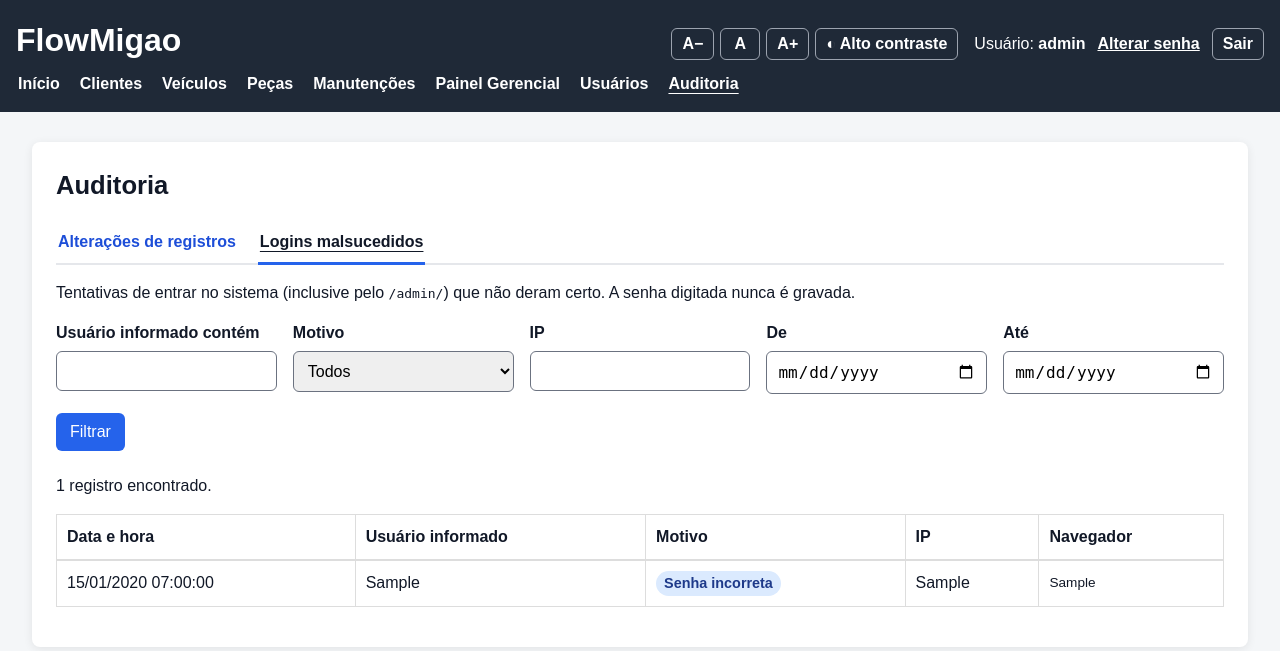
After one commit to jeanmichelms/flowmigao, a Django app: page /auditoria/logins/ in a window 1280 px wide. The commit adds this page. Shown: the top 651 px of the page. Run offline with Django 5.2, Linux system fonts and the light colour scheme; a user stored in the database is signed in; tables that the repository leaves empty hold one stand-in row (values such as "Sample post"); parts of the project's set-up code (start-up, migrations or seed data) failed here and were passed over.

Commit message:
#15 - Criar auditoria

```diff
--- a/auditoria/apps.py
+++ b/auditoria/apps.py
@@ -7,5 +7,6 @@ class AuditoriaConfig(AppConfig):
     verbose_name = 'Auditoria'
 
     def ready(self):
+        from . import logins  # noqa: F401  (registra as tentativas de login malsucedidas)
         from .sinais import conectar_sinais
         conectar_sinais()
--- a/auditoria/forms.py
+++ b/auditoria/forms.py
@@ -3,7 +3,7 @@ import datetime
 from django import forms
 from django.utils import timezone
 
-from .models import RegistroAuditoria
+from .models import RegistroAuditoria, TentativaLogin
 from .sinais import modelos_monitorados
 
 SISTEMA = '__sistema__'
@@ -27,14 +27,33 @@ def inicio_do_dia(data):
     return timezone.make_aware(datetime.datetime.combine(data, datetime.time.min))
 
 
-class FiltroAuditoriaForm(forms.Form):
+class FiltroPeriodoForm(forms.Form):
+    data_inicio = forms.DateField(label='De', required=False, widget=forms.DateInput(attrs={'type': 'date'}))
+    data_fim = forms.DateField(label='Até', required=False, widget=forms.DateInput(attrs={'type': 'date'}))
+
+    def clean(self):
+        dados = super().clean()
+        inicio, fim = dados.get('data_inicio'), dados.get('data_fim')
+        if inicio and fim and inicio > fim:
+            self.add_error('data_fim', 'A data final deve ser igual ou posterior à data inicial.')
+        return dados
+
+    def filtrar_periodo(self, itens):
+        # Faixa de data/hora em vez de __date: no MySQL, __date depende das tabelas de fuso horário,
+        # que normalmente não estão carregadas, e o filtro não encontraria nada
+        if self.cleaned_data['data_inicio']:
+            itens = itens.filter(data_hora__gte=inicio_do_dia(self.cleaned_data['data_inicio']))
+        if self.cleaned_data['data_fim']:
+            itens = itens.filter(data_hora__lt=inicio_do_dia(self.cleaned_data['data_fim'] + datetime.timedelta(days=1)))
+        return itens
+
+
+class FiltroAuditoriaForm(FiltroPeriodoForm):
     tipo = forms.ChoiceField(label='Tipo de registro', required=False)
     acao = forms.ChoiceField(
         label='Ação', required=False, choices=[('', 'Todas')] + RegistroAuditoria.Acao.choices
     )
     usuario = forms.ChoiceField(label='Usuário', required=False)
-    data_inicio = forms.DateField(label='De', required=False, widget=forms.DateInput(attrs={'type': 'date'}))
-    data_fim = forms.DateField(label='Até', required=False, widget=forms.DateInput(attrs={'type': 'date'}))
     busca = forms.CharField(
         label='Registro contém', required=False, max_length=100,
         help_text='Parte do nome, placa, CPF, descrição...',
@@ -42,17 +61,12 @@ class FiltroAuditoriaForm(forms.Form):
     # Usado pelo link "Ver histórico" das telas de detalhe (junto com o tipo)
     objeto = forms.CharField(required=False, widget=forms.HiddenInput())
 
+    field_order = ['tipo', 'acao', 'usuario', 'data_inicio', 'data_fim', 'busca']
+
     def __init__(self, *args, **kwargs):
         super().__init__(*args, **kwargs)
         self.fields['tipo'].choices = opcoes_de_tipo()
         self.fields['usuario'].choices = opcoes_de_usuario()
-
-    def clean(self):
-        dados = super().clean()
-        inicio, fim = dados.get('data_inicio'), dados.get('data_fim')
-        if inicio and fim and inicio > fim:
-            self.add_error('data_fim', 'A data final deve ser igual ou posterior à data inicial.')
-        return dados
 
     def filtrar(self, registros):
         dados = self.cleaned_data
@@ -67,12 +81,26 @@ class FiltroAuditoriaForm(forms.Form):
             registros = registros.filter(usuario_nome='')
         elif dados['usuario']:
             registros = registros.filter(usuario_nome=dados['usuario'])
-        # Faixa de data/hora em vez de __date: no MySQL, __date depende das tabelas de fuso horário,
-        # que normalmente não estão carregadas, e o filtro não encontraria nada
-        if dados['data_inicio']:
-            registros = registros.filter(data_hora__gte=inicio_do_dia(dados['data_inicio']))
-        if dados['data_fim']:
-            registros = registros.filter(data_hora__lt=inicio_do_dia(dados['data_fim'] + datetime.timedelta(days=1)))
         if dados['busca']:
             registros = registros.filter(objeto_descricao__icontains=dados['busca'])
-        return registros
+        return self.filtrar_periodo(registros)
+
+
+class FiltroLoginForm(FiltroPeriodoForm):
+    usuario = forms.CharField(label='Usuário informado contém', required=False, max_length=150)
+    motivo = forms.ChoiceField(
+        label='Motivo', required=False, choices=[('', 'Todos')] + TentativaLogin.Motivo.choices
+    )
+    ip = forms.GenericIPAddressField(label='IP', required=False)
+
+    field_order = ['usuario', 'motivo', 'ip', 'data_inicio', 'data_fim']
+
+    def filtrar(self, tentativas):
+        dados = self.cleaned_data
+        if dados['usuario']:
+            tentativas = tentativas.filter(usuario_informado__icontains=dados['usuario'])
+        if dados['motivo']:
+            tentativas = tentativas.filter(motivo=dados['motivo'])
+        if dados['ip']:
+            tentativas = tentativas.filter(ip=dados['ip'])
+        return self.filtrar_periodo(tentativas)
--- a/auditoria/urls.py
+++ b/auditoria/urls.py
@@ -1,7 +1,8 @@
 from django.urls import path
 
-from .views import AuditoriaListView
+from .views import AuditoriaListView, TentativaLoginListView
 
 urlpatterns = [
     path('', AuditoriaListView.as_view(), name='auditoria_lista'),
+    path('logins/', TentativaLoginListView.as_view(), name='auditoria_logins'),
 ]
--- a/auditoria/views.py
+++ b/auditoria/views.py
@@ -2,25 +2,39 @@ from django.views.generic import ListView
 
 from usuarios.views import SomenteAdministradorMixin
 
-from .forms import FiltroAuditoriaForm
-from .models import RegistroAuditoria
+from .forms import FiltroAuditoriaForm, FiltroLoginForm
+from .models import RegistroAuditoria, TentativaLogin
 
 
-class AuditoriaListView(SomenteAdministradorMixin, ListView):
-    model = RegistroAuditoria
-    template_name = 'auditoria/lista.html'
-    context_object_name = 'registros'
+class ListaFiltradaMixin(SomenteAdministradorMixin):
+    """Lista só para administradores, com filtros enviados por GET e 50 itens por página."""
+
+    filtro_class = None
     paginate_by = 50
 
     def get_queryset(self):
-        self.filtro = FiltroAuditoriaForm(self.request.GET)
-        registros = super().get_queryset().select_related('tipo')
+        self.filtro = self.filtro_class(self.request.GET)
+        itens = super().get_queryset()
         if self.filtro.is_valid():
-            registros = self.filtro.filtrar(registros)
-        return registros
+            itens = self.filtro.filtrar(itens)
+        return itens
 
     def get_context_data(self, **kwargs):
         contexto = super().get_context_data(**kwargs)
         contexto['filtro'] = self.filtro
         contexto['filtrando'] = any(self.request.GET.get(nome) for nome in self.filtro.fields)
         return contexto
+
+
+class AuditoriaListView(ListaFiltradaMixin, ListView):
+    queryset = RegistroAuditoria.objects.select_related('tipo')
+    filtro_class = FiltroAuditoriaForm
+    template_name = 'auditoria/lista.html'
+    context_object_name = 'registros'
+
+
+class TentativaLoginListView(ListaFiltradaMixin, ListView):
+    model = TentativaLogin
+    filtro_class = FiltroLoginForm
+    template_name = 'auditoria/logins.html'
+    context_object_name = 'tentativas'
--- /dev/null
+++ b/templates/auditoria/abas.html
@@ -0,0 +1,6 @@
+{% with rota=request.resolver_match.url_name %}
+<nav class="abas" aria-label="Seções da auditoria">
+    <a href="{% url 'auditoria_lista' %}"{% if rota == 'auditoria_lista' %} aria-current="page"{% endif %}>Alterações de registros</a>
+    <a href="{% url 'auditoria_logins' %}"{% if rota == 'auditoria_logins' %} aria-current="page"{% endif %}>Logins malsucedidos</a>
+</nav>
+{% endwith %}
--- /dev/null
+++ b/templates/auditoria/filtros.html
@@ -0,0 +1,15 @@
+{% comment %}Formulário de filtros das telas de auditoria. Uso: {% include 'auditoria/filtros.html' with limpar_url=... %}{% endcomment %}
+<form method="get" class="filtros" aria-labelledby="titulo-filtros">
+    <h2 id="titulo-filtros" class="visually-hidden">Filtros</h2>
+    {% include 'includes/resumo_erros.html' with form=filtro %}
+    <div class="filtros-campos">
+        {% for campo in filtro.visible_fields %}
+            {% include 'includes/campo.html' with campo=campo %}
+        {% endfor %}
+    </div>
+    {% for campo in filtro.hidden_fields %}{{ campo }}{% endfor %}
+    <button class="btn" type="submit">Filtrar</button>
+    {% if filtrando %}<a class="btn btn-secondary" href="{{ limpar_url }}">Limpar filtros</a>{% endif %}
+</form>
+
+<p role="status">{{ paginator.count }} registro{{ paginator.count|pluralize }} encontrado{{ paginator.count|pluralize }}.</p>
--- /dev/null
+++ b/templates/auditoria/logins.html
@@ -0,0 +1,44 @@
+{% extends 'base.html' %}
+
+{% block title %}Logins malsucedidos{% endblock %}
+
+{% block content %}
+<h1>Auditoria</h1>
+{% include 'auditoria/abas.html' %}
+<p>Tentativas de entrar no sistema (inclusive pelo <code>/admin/</code>) que não deram certo. A senha digitada nunca é gravada.</p>
+
+{% url 'auditoria_logins' as limpar_url %}
+{% include 'auditoria/filtros.html' with limpar_url=limpar_url %}
+
+<div class="table-responsive" role="region" aria-labelledby="tabela-logins" tabindex="0">
+    <table>
+        <caption id="tabela-logins" class="visually-hidden">Tentativas de login malsucedidas</caption>
+        <thead>
+            <tr>
+                <th scope="col">Data e hora</th>
+                <th scope="col">Usuário informado</th>
+                <th scope="col">Motivo</th>
+                <th scope="col">IP</th>
+                <th scope="col">Navegador</th>
+            </tr>
+        </thead>
+        <tbody>
+            {% for tentativa in tentativas %}
+            <tr>
+                <td>{{ tentativa.data_hora|date:'d/m/Y H:i:s' }}</td>
+                <td>{{ tentativa.usuario_informado }}</td>
+                <td><span class="acao acao-{% if tentativa.motivo == 'INEXISTENTE' %}exclusao{% else %}alteracao{% endif %}">{{ tentativa.get_motivo_display }}</span></td>
+                <td>{{ tentativa.ip|default:'-' }}</td>
+                <td class="navegador">{{ tentativa.navegador|default:'-' }}</td>
+            </tr>
+            {% empty %}
+            <tr>
+                <td colspan="5">Nenhuma tentativa encontrada.</td>
+            </tr>
+            {% endfor %}
+        </tbody>
+    </table>
+</div>
+
+{% include 'auditoria/paginacao.html' %}
+{% endblock %}
--- /dev/null
+++ b/templates/auditoria/paginacao.html
@@ -0,0 +1,7 @@
+{% if is_paginated %}
+<nav class="paginacao" aria-label="Páginas">
+    {% if page_obj.has_previous %}<a class="btn btn-secondary" href="{% querystring page=page_obj.previous_page_number %}">Anterior</a>{% endif %}
+    <span>Página {{ page_obj.number }} de {{ paginator.num_pages }}</span>
+    {% if page_obj.has_next %}<a class="btn btn-secondary" href="{% querystring page=page_obj.next_page_number %}">Próxima</a>{% endif %}
+</nav>
+{% endif %}
--- a/templates/base.html
+++ b/templates/base.html
@@ -222,6 +222,34 @@
             align-items: center;
             gap: 12px;
         }
+        /* Abas "Alterações de registros" / "Logins malsucedidos" */
+        .abas {
+            display: flex;
+            flex-wrap: wrap;
+            gap: 4px 20px;
+            border-bottom: 2px solid #e5e7eb;
+            margin-bottom: 16px;
+        }
+        .abas a {
+            color: #1d4ed8;
+            font-weight: bold;
+            text-decoration: none;
+            padding: 8px 2px;
+            margin-bottom: -2px;
+            border-bottom: 3px solid transparent;
+        }
+        .abas a:hover {
+            text-decoration: underline;
+        }
+        .abas a[aria-current="page"] {
+            color: #111827;
+            border-bottom-color: #2563eb;
+        }
+        .navegador {
+            font-size: 0.85rem;
+            max-width: 360px;
+            overflow-wrap: anywhere;
+        }
         .detalhes {
             display: grid;
             grid-template-columns: max-content 1fr;
@@ -396,6 +424,12 @@
             color: #ff0 !important;
             text-decoration: underline !important;
         }
+        html.alto-contraste .abas {
+            border-bottom-color: #fff !important;
+        }
+        html.alto-contraste .abas a[aria-current="page"] {
+            border-bottom-color: #ff0 !important;
+        }
         html.alto-contraste .btn,
         html.alto-contraste .barra-acessibilidade button,
         html.alto-contraste .sessao-usuario button {
```
Also changed, not shown: auditoria/logins.py (added, +39 -0 lines), auditoria/models.py (+27 -0 lines), auditoria/tests_logins.py (added, +144 -0 lines), templates/auditoria/lista.html (+4 -21 lines), README.md, auditoria/migrations/0002_tentativalogin.py (added).
